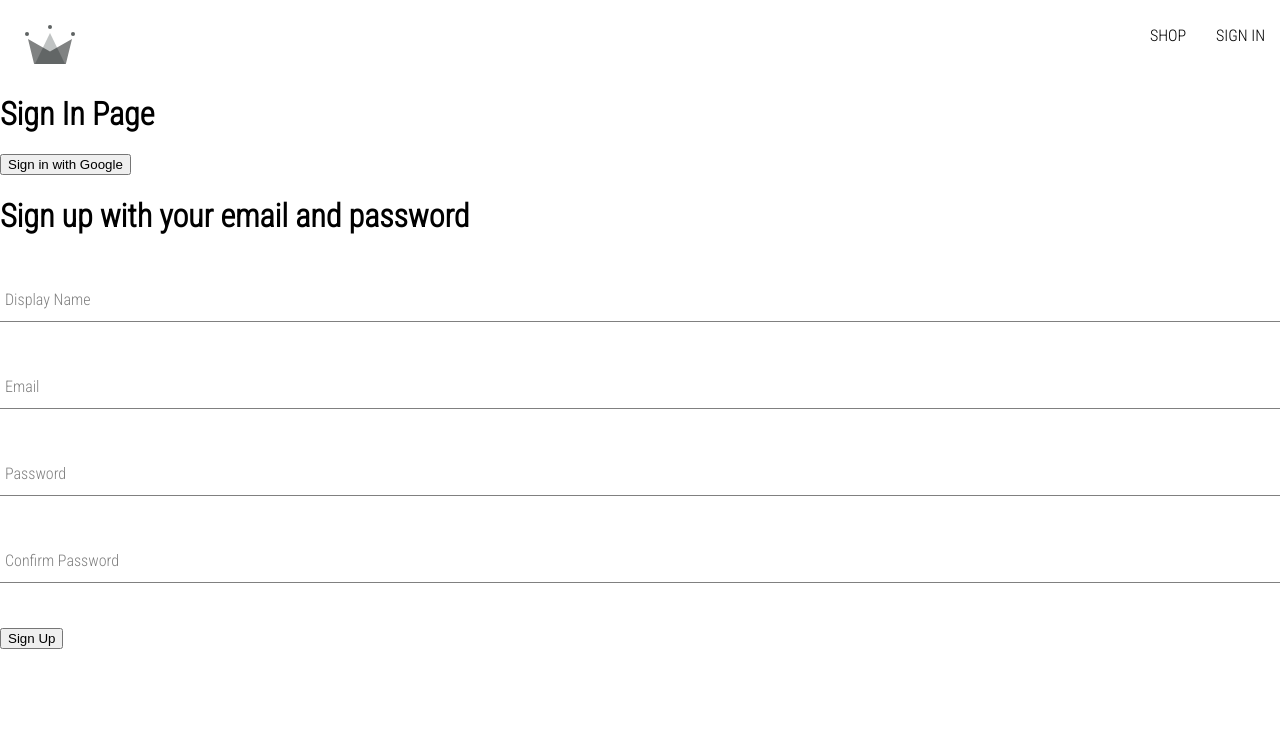
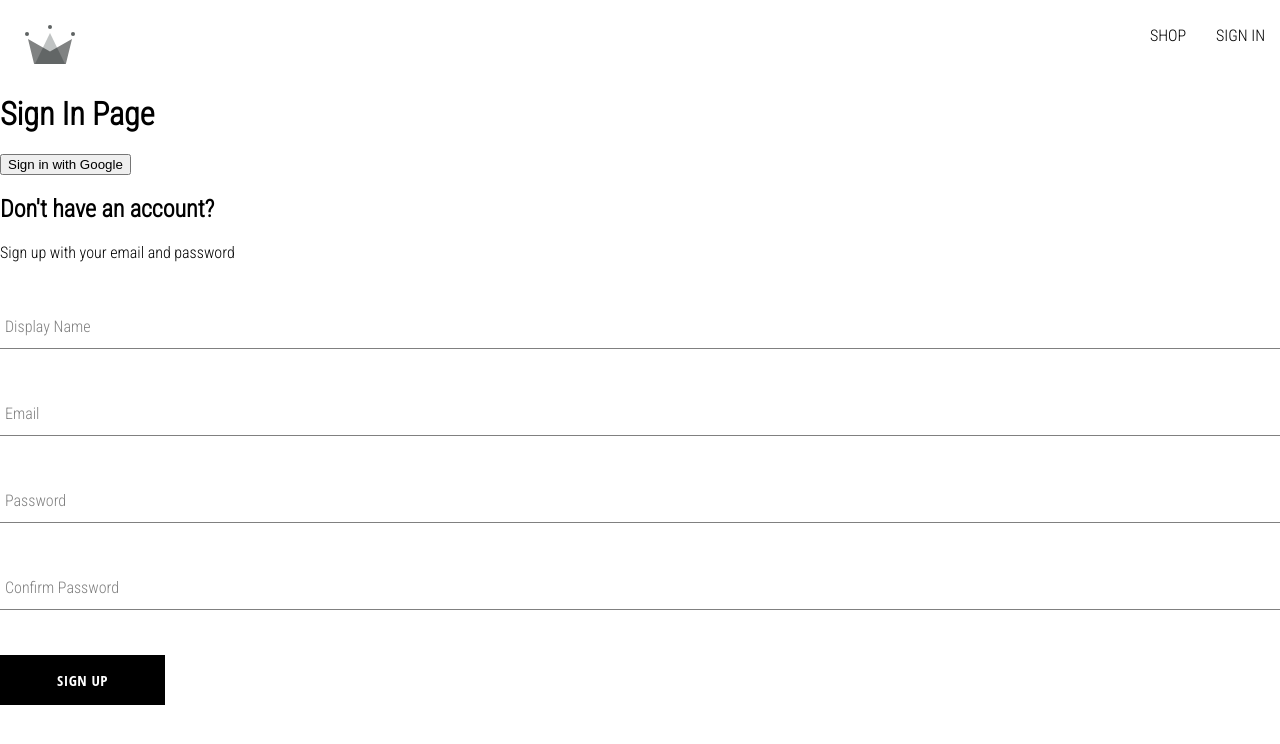
Before and after one commit to vbtwo31984/crwn-clothing, a React (Create React App) app: page /sign-in in a window 1280 px wide. Shown: the top 744 px of the page. Built offline with nearby package versions, Linux system fonts and the light colour scheme.

Commit message:
button component

```diff
--- /dev/null
+++ b/src/components/button/button.component.jsx
@@ -0,0 +1,16 @@
+import './button.styles.scss'
+
+const BUTTON_TYPE_CLASSES = {
+    google: 'google-sign-in',
+    inverted: 'inverted'
+}
+
+const Button = ({ children, buttonType, ...otherProps }) => {
+    return (
+        <button className={`button-container ${BUTTON_TYPE_CLASSES[buttonType]}`} {...otherProps}>
+            {children}
+        </button>
+    )
+}
+
+export default Button
--- /dev/null
+++ b/src/components/button/button.styles.scss
@@ -0,0 +1,46 @@
+.button-container {
+    min-width: 165px;
+    width: auto;
+    height: 50px;
+    letter-spacing: 0.5px;
+    line-height: 50px;
+    padding: 0 35px 0 35px;
+    font-size: 15px;
+    background-color: black;
+    color: white;
+    text-transform: uppercase;
+    font-family: 'Open Sans Condensed';
+    font-weight: bolder;
+    border: none;
+    cursor: pointer;
+    display: flex;
+    justify-content: center;
+
+    &:hover {
+        background-color: white;
+        color: black;
+        border: 1px solid black;
+    }
+
+    &.google-sign-in {
+        background-color: #4285f4;
+        color: white;
+
+        &:hover {
+            background-color: #357ae8;
+            border: none;
+        }
+    }
+
+    &.inverted {
+        background-color: white;
+        color: black;
+        border: 1px solid black;
+
+        &:hover {
+            background-color: black;
+            color: white;
+            border: none;
+        }
+    }
+}
--- a/src/components/sign-up-form/sign-up-form.component.jsx
+++ b/src/components/sign-up-form/sign-up-form.component.jsx
@@ -1,6 +1,7 @@
-import {useState} from 'react'
-import {createAuthUserWithEmailAndPassword, createUserDocumentFromAuth} from '../../utils/firebase/firebase.utils'
+import { useState } from 'react'
+import { createAuthUserWithEmailAndPassword, createUserDocumentFromAuth } from '../../utils/firebase/firebase.utils'
 import FormInput from '../form-input/form-input.component'
+import Button from '../button/button.component'
 
 const defaultFormFields = {
   displayName: '',
@@ -11,11 +12,11 @@ const defaultFormFields = {
 
 const SignUpForm = () => {
   const [formFields, setFormFields] = useState(defaultFormFields)
-  const {displayName, email, password, confirmPassword} = formFields
+  const { displayName, email, password, confirmPassword } = formFields
 
   const handleChange = (event) => {
-    const {name, value} = event.target
-    setFormFields({...formFields, [name]: value})
+    const { name, value } = event.target
+    setFormFields({ ...formFields, [name]: value })
   }
 
   const resetFormFields = () => {
@@ -32,8 +33,8 @@ const SignUpForm = () => {
 
     try {
       const response = await createAuthUserWithEmailAndPassword(email, password)
-      const {user} = response
-      await createUserDocumentFromAuth(user, {displayName})
+      const { user } = response
+      await createUserDocumentFromAuth(user, { displayName })
       resetFormFields()
     } catch (error) {
       if (error.code === 'auth/email-already-in-use') {
@@ -44,17 +45,18 @@ const SignUpForm = () => {
   }
 
   return (
-    <div>
-      <h1>Sign up with your email and password</h1>
+    <div className='sign-up-container'>
+      <h2>Don't have an account?</h2>
+      <span>Sign up with your email and password</span>
       <form onSubmit={handleSubmit}>
         <FormInput label="Display Name" type="text" required onChange={handleChange} name="displayName"
-                   value={displayName}/>
-        <FormInput label="Email" type="email" required onChange={handleChange} name="email" value={email}/>
-        <FormInput label="Password" type="password" required onChange={handleChange} name="password" value={password}/>
+          value={displayName} />
+        <FormInput label="Email" type="email" required onChange={handleChange} name="email" value={email} />
+        <FormInput label="Password" type="password" required onChange={handleChange} name="password" value={password} />
         <FormInput label="Confirm Password" type="password" required onChange={handleChange} name="confirmPassword"
-                   value={confirmPassword}/>
+          value={confirmPassword} />
 
-        <button type="submit">Sign Up</button>
+        <Button type="submit">Sign Up</Button>
       </form>
     </div>
   )
--- /dev/null
+++ b/src/components/sign-up-form/sign-up-form.styles.scss
@@ -0,0 +1,9 @@
+.sign-up-container {
+    display: flex;
+    flex-direction: column;
+    width: 380px;
+
+    h2 {
+        margin: 10px 0;
+    }
+}
```
